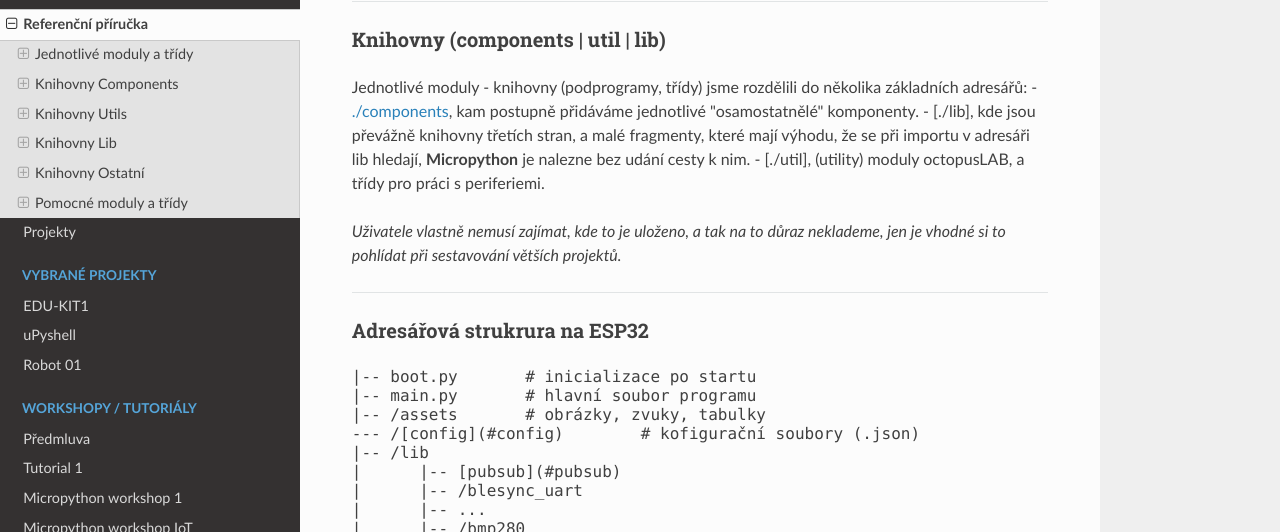
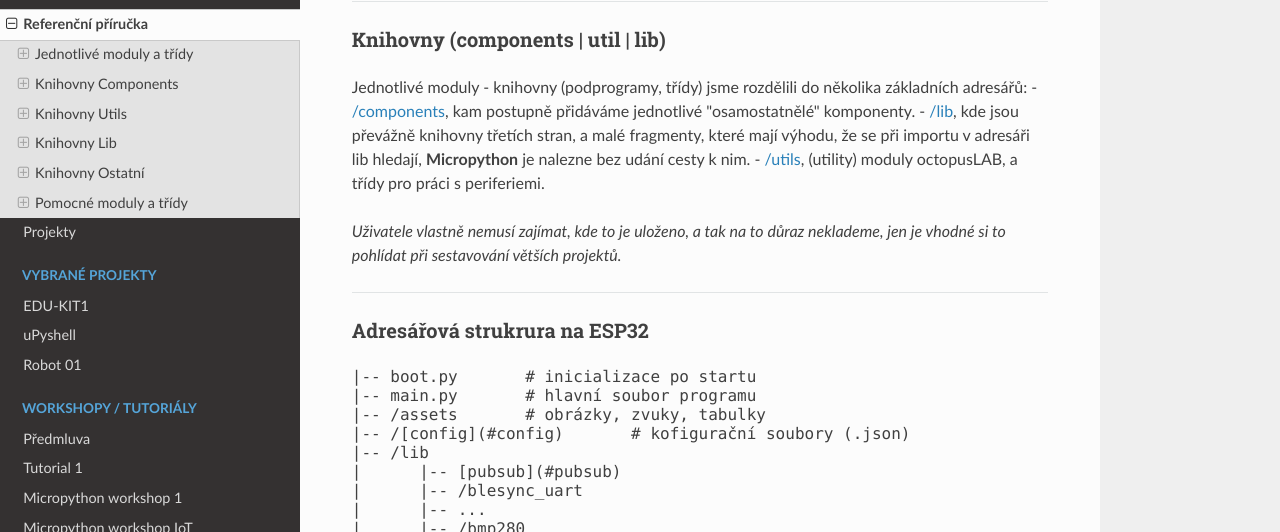
Before and after one commit to octopuslab-cz/docs_octopuslab_cz, an MkDocs documentation site: the page built from docs/basicdoc.md, in a window 1280 px wide and 1400 px high, scrolled down 1008 px. Shown: the part 156-688 px from the top of the window. Built offline with MkDocs 1.6.1, drawn with Linux system fonts in a browser that asks for light colours; nearby versions of some CDN libraries; some of the changed text lies outside the part shown.

Commit message:
fix links

```diff
--- a/docs/basicdoc.md
+++ b/docs/basicdoc.md
@@ -36,9 +36,9 @@ rozsvícení druhé ledky je: `led2.value(1)` no a zhasnutí třetí je `led3.va
 ### Knihovny (components | util | lib)
 
 Jednotlivé moduly - knihovny (podprogramy, třídy) jsme rozdělili do několika základních adresářů:
-- [./components](/Knihovny Components), kam postupně přidáváme jednotlivé "osamostatnělé" komponenty.
-- [./lib], kde jsou převážně knihovny třetích stran, a malé fragmenty, které mají výhodu, že se při importu v adresáři lib hledají, **Micropython** je nalezne bez udání cesty k nim.
-- [./util], (utility) moduly octopusLAB, a třídy pro práci s periferiemi.
+- [/components](basicdoc/#knihovny-components), kam postupně přidáváme jednotlivé "osamostatnělé" komponenty.
+- [/lib](basicdoc/#knihovny-lib), kde jsou převážně knihovny třetích stran, a malé fragmenty, které mají výhodu, že se při importu v adresáři lib hledají, **Micropython** je nalezne bez udání cesty k nim.
+- [/utils](basicdoc/#knihovny-utils), (utility) moduly octopusLAB, a třídy pro práci s periferiemi.
 
 *Uživatele vlastně nemusí zajímat, kde to je uloženo, a tak na to důraz neklademe, jen je vhodné si to pohlídat při sestavování větších projektů.*
 
@@ -49,7 +49,7 @@ Jednotlivé moduly - knihovny (podprogramy, třídy) jsme rozdělili do několik
 |-- boot.py       # inicializace po startu
 |-- main.py       # hlavní soubor programu
 |-- /assets       # obrázky, zvuky, tabulky
---- /[config](#config)        # kofigurační soubory (.json)
+|-- /[config](#config)       # kofigurační soubory (.json)
 |-- /lib
 |      |-- [pubsub](#pubsub)
 |      |-- /blesync_uart
```
Also changed, not shown: docs/projects.md (+1 -1 lines).
